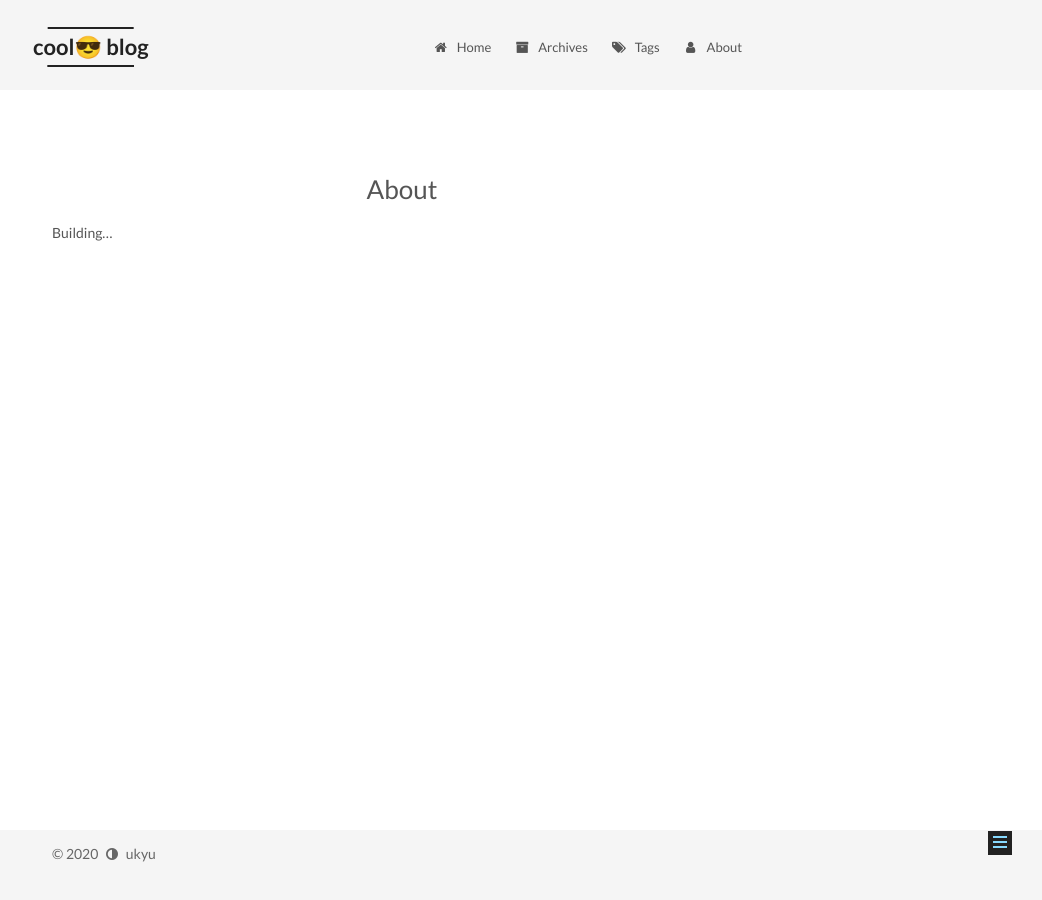
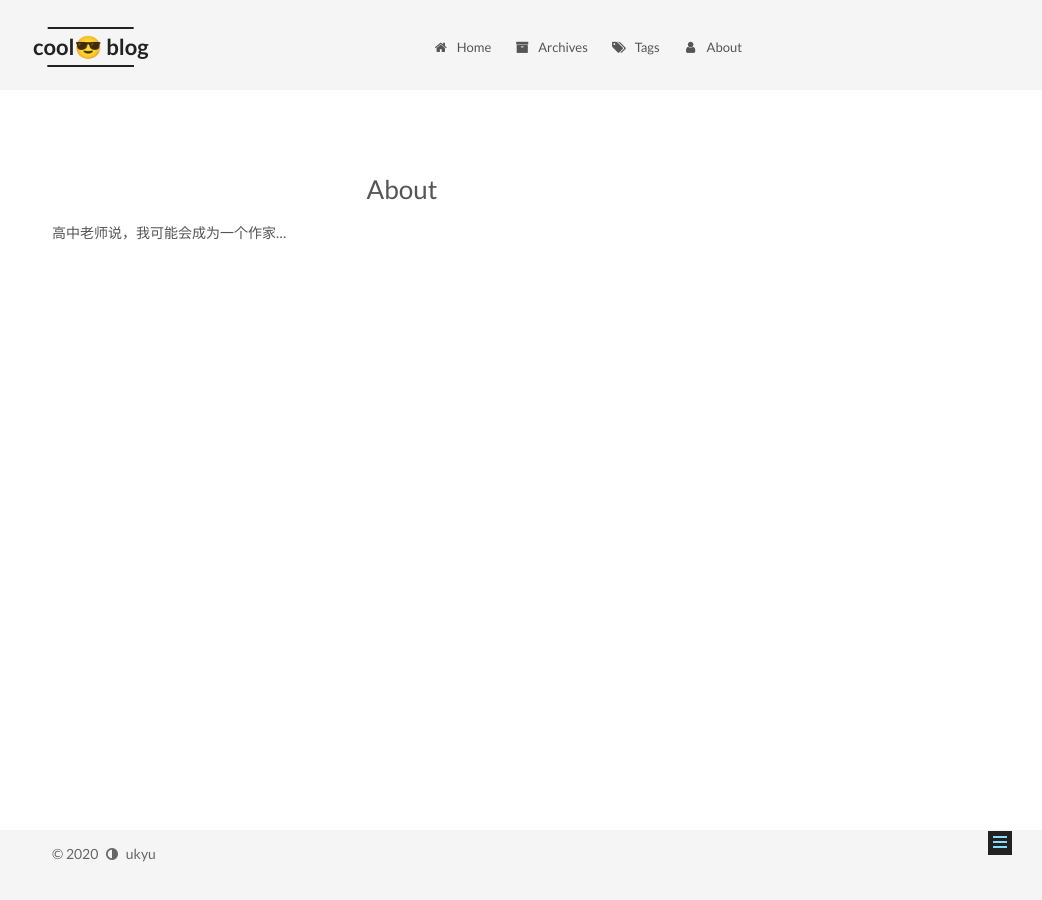
Before and after one commit to uk403/ukyu.github.io, a Jekyll site: the page built from about/index.md, in a window 1280 px wide. Shown: the whole page, without its empty margins (238-1280 px from the left). Built offline with Jekyll 4.4.1, drawn with Linux system fonts in a browser that asks for light colours; comment, search, counter and statistics services are not loaded.

Commit message:
修改 关于页

```diff
--- a/about/index.md
+++ b/about/index.md
@@ -3,4 +3,4 @@ layout: page
 type: about
 ---
 
-Building...
+高中老师说，我可能会成为一个作家...
```
